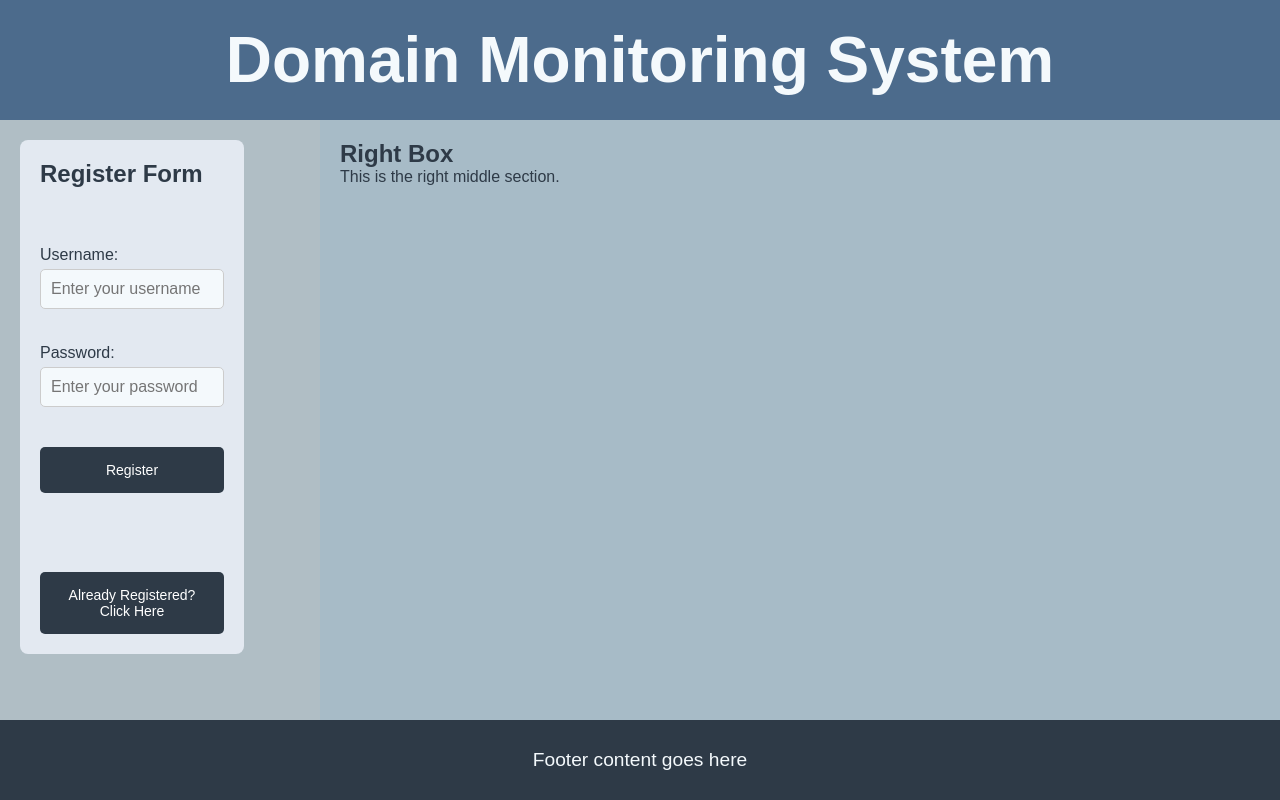
After one commit to odedra35/dms, a Flask app: template app/templates/index.html in a window 1280 px wide. The commit adds this page. Run offline with Flask 3, Linux system fonts and the light colour scheme; the template is opened without the code that fills it, so the values that code supplies are empty.

Commit message:
first day work

```diff
--- a/app/routes.py
+++ b/app/routes.py
@@ -1,19 +1,70 @@
-from flask import render_template, request
-from app import app
+from flask import Flask, render_template, request, redirect, url_for, session
+from dms.app.users.users_db_manager import add_user_to_db, check_user_in_db
+from dms.app.loggers.app_logger import get_app_logger
 import requests
 import ssl
 import socket
 import datetime
 
+logger = get_app_logger()
+person_index: int = 1
+
+app = Flask(__name__)
+# required for session stored user data
+app.secret_key = "MyVerySecretKeyHere!111"
+
+
 @app.route('/')
-@app.route('/login', methods=['GET', 'POST'])
+def home():
+    return render_template("index.html")
+
+
+@app.route("/<filename>", methods=["GET"])
+def get_file(filename: str):
+    return app.send_static_file(filename)
+
+
+@app.route("/register", methods=['POST'])
+def register_user():
+    if request.method == "POST":
+        username = request.json['username']
+        password = request.json['password']
+
+        if not username.strip() or not password.strip():
+            return {"status": "Error", "message": "Username and Password can't be empty."}
+
+        if len(username) > 50 or len(password) > 20:
+            return {"status": "Error", "message": "Please limit your username to 50 and password to 20 characters."}
+
+        logger.info(f"Performing register for user {username!r} into DB...")
+        try:
+            add_user_to_db(username, password)
+        except Exception as e:
+            return {"status": "Error", "message": f"Error on login: {e}"}
+
+        return {"status": "Pass", "message": ""}
+
+
+@app.route('/login', methods=['POST'])
 def login():
     if request.method == 'POST':
-        username = request.form['username']
-        password = request.form['password']
-        # Add your login validation logic here
-        return render_template('domain.html')
-    return render_template('login.html')
+        username = request.json['username']
+        password = request.json['password']
+
+        if not username.strip() or not password.strip():
+            logger.error("Username and Password can't be empty.")
+            return {"status": "Error", "message": "Username and Password can't be empty."}
+
+        logger.info(f"Performing login for user {username!r}...")
+        try:
+            check_user_in_db(username, password)
+            session["user"] = username
+        except Exception as e:
+            logger.error(f"Error on login: {e}")
+            return {"status": "Error", "message": f"Error on login: {e}"}
+
+    return render_template('domain.html')
+
 
 @app.route('/domain', methods=['GET', 'POST'])
 def domain():
@@ -45,5 +96,13 @@ def domain():
             domain_expired = False
 
         return f'Domain: {domain_name} is up: {domain_up}, SSL is valid: {ssl_valid}, Expired: {domain_expired}'
+    return render_template('domain.html')
 
-    return render_template('domain.html')
+
+@app.route('/logout')
+def logout():
+    session.pop('username', None)  # Remove the username from the session
+    return redirect(url_for('home'))
+
+
+app.run(host="0.0.0.0", port=8080, debug=True)
--- a/app/static/script.js
+++ b/app/static/script.js
@@ -1,30 +1,98 @@
-$(document).ready(function() {
-    // Login form validation
-    $('#login-form').submit(function(e) {
-        e.preventDefault();
-        var username = $('#username').val();
-        var password = $('#password').val();
+const FrmLogin = document.getElementById('frm-login');
+const FrmRegister = document.getElementById('frm-reg');
+const LogOutUser = document.getElementById('logout');
 
-        // Add your login validation logic here
-        if (username === '' || password === '') {
-            alert('Please enter both username and password');
-        } else {
-            // Submit the form
-            $(this).unbind('submit').submit();
-        }
+/* -------------------Register User----------------------- */
+async function registerUser(username, password){
+    console.log(`Register user ${username} ${password}`);
+    const loginData = {
+        username: username,
+        password: password
+    };
+
+    const response = await fetch('/register', {
+        method: 'POST',
+        headers: {
+        'Content-Type': 'application/json'
+        },
+        body: JSON.stringify(loginData) // Convert the data to JSON format
     });
 
-    // Domain form validation
-    $('#domain-form').submit(function(e) {
-        e.preventDefault();
-        var domain = $('#domain').val();
+    const data = await response.json();
+    if (data.message != "") {
+        console.error(`Message: ${data.message}`);
+    }
+}
 
-        // Add your domain validation logic here
-        if (domain === '') {
-            alert('Please enter a domain');
-        } else {
-            // Submit the form
-            $(this).unbind('submit').submit();
-        }
+FrmRegister.addEventListener("submit", function(event){
+    console.log('RegisterForm submitted.');
+    event.preventDefault();
+
+    const username = document.getElementById('username').value;
+    const password = document.getElementById('password').value;
+
+    registerUser(username, password);
+});
+/* -------------------Register User------------------------ */
+
+/* ---------------------Login User------------------------- */
+async function loginUser(username, password){
+    console.log(`Login user ${username} ${password}`);
+    const loginData = {
+        username: username,
+        password: password
+    };
+
+    const response = await fetch('/login', {
+        method: 'POST',
+        headers: {
+        'Content-Type': 'application/json'
+        },
+        body: JSON.stringify(loginData) // Convert the data to JSON format
     });
+
+//    const data = await response.json();
+//    if (data.message != "") {
+//        console.error(`Message: ${data.message}`);
+//    }
+}
+
+
+FrmLogin.addEventListener("submit", function(event){
+    console.log('LoginForm submitted.');
+    event.preventDefault();
+    const username = document.getElementById('username').value;
+    const password = document.getElementById('password').value;
+
+    loginUser(username, password);
 });
+/* ---------------------Login User------------------------- */
+
+
+// Function to toggle between Register and Login forms
+function toggleForms() {
+    var regForm = document.getElementById("frm-reg");
+    var loginForm = document.getElementById("frm-login");
+    var switchFormBtn = document.getElementById("switchFormBtn");
+    var switchBackBtn = document.getElementById("switchBackBtn");
+
+    // Toggle form visibility
+    if (regForm.style.display !== "none") {
+        regForm.style.display = "none"; // Hide register form
+        loginForm.style.display = "block"; // Show login form
+        switchFormBtn.style.display = "none"; // Hide "Already Registered" button
+        switchBackBtn.style.display = "inline-block"; // Show "New User" button
+    } else {
+        regForm.style.display = "block"; // Show register form
+        loginForm.style.display = "none"; // Hide login form
+        switchFormBtn.style.display = "inline-block"; // Show "Already Registered" button
+        switchBackBtn.style.display = "none"; // Hide "New User" button
+    }
+}
+
+
+function displayFileName() {
+    var fileInput = document.getElementById('file-upload');
+    var fileName = fileInput.files.length > 0 ? fileInput.files[0].name : 'No file selected';
+    document.getElementById('file-name').textContent = 'Selected file: ' + fileName;
+}
--- a/app/static/style.css
+++ b/app/static/style.css
@@ -1,25 +1,153 @@
-body {
-    font-family: Arial, sans-serif;
+/* Nordic Color Palette */
+:root {
+  --nordic-dark-blue: #2E3A47;
+  --nordic-light-blue: #4C6B8C;
+  --nordic-gray: #B0BEC5;
+  --nordic-light-gray: #E3E9F1;
+  --nordic-white: #F4F9FC;
+  --nordic-ice-blue: #A7BBC7;
 }
 
-h1 {
-    color: #333;
+/* General styles */
+* {
+  margin: 0;
+  padding: 0;
+  box-sizing: border-box;
 }
 
-form {
-    margin-top: 20px;
+body {
+  font-family: Arial, sans-serif;
+  background-color: var(--nordic-white);
+  color: var(--nordic-dark-blue);
 }
 
-input[type="text"], input[type="password"] {
-    padding: 10px;
-    width: 300px;
-    margin-bottom: 10px;
+header, footer {
+  text-align: center;
+  display: flex;
+  align-items: center;
+  justify-content: center;
 }
 
-input[type="submit"] {
-    padding: 10px 20px;
-    background-color: #4CAF50;
+/* Top Banner */
+header {
+  width: 100%;
+  height: 15vh; /* 15% of viewport height */
+  background-color: var(--nordic-light-blue);
+  color: var(--nordic-white);
+  font-size: 2rem;
+}
+
+/* Middle Section */
+.main-content {
+  display: flex;
+  height: 75vh; /* 75% of viewport height */
+}
+
+.left-box, .right-box {
+  padding: 20px;
+  height: 100%;
+}
+
+.left-box {
+  width: 25%;
+  background-color: var(--nordic-gray);
+}
+
+.right-box {
+  width: 75%;
+  background-color: var(--nordic-ice-blue);
+}
+
+/* Login Form Styles */
+.reg-form {
+  display: flex;
+  flex-direction: column;
+  width: 80%;  /* Adjust to fit within the box */
+  max-width: 400px; /* Limit max width */
+  background-color: var(--nordic-light-gray);
+  padding: 20px;
+  border-radius: 8px;
+}
+
+.form-group {
+  margin-bottom: 15px;
+}
+
+.form-group label {
+  display: block;
+  font-size: 1rem;
+  margin-bottom: 5px;
+}
+
+.form-group input {
+  width: 100%;
+  padding: 10px;
+  font-size: 1rem;
+  border: 1px solid #ccc;
+  border-radius: 5px;
+  background-color: var(--nordic-white);
+}
+
+
+button:hover {
+  background-color: var(--nordic-light-blue);
+}
+
+/* Footer */
+footer {
+  width: 100%;
+  height: 10vh; /* 10% of viewport height */
+  background-color: var(--nordic-dark-blue);
+  color: var(--nordic-white);
+  font-size: 1.2rem;
+}
+
+/* Style for the form container */
+.reg-form, .login-form {
+    margin: 0;
+    padding: 20px;
+    display: flex;
+    flex-direction: column;
+    gap: 20px; /* Adds space between form elements */
+}
+
+/* Style for the buttons */
+button {
+    padding: 15px 20px;
+    font-size: 14px;
+    cursor: pointer;
+    margin-top: 5px; /* Add margin to separate buttons from other elements */
+    border: none;
+    background-color: var(--nordic-dark-blue);
     color: white;
-    border: none;
-    cursor: pointer;
+    border-radius: 5px;
+    transition: background-color 0.3s ease;
 }
+
+
+/* Optional: Styling for the toggle buttons to distinguish them from submit button */
+#switchFormBtn, #switchBackBtn {
+    background-color: var(--nordic-dark-blue); /* Blue color for the toggle button */
+}
+
+/* Button spacing when in the same line */
+button + button {
+    margin-top: 3px; /* Ensure there's space between consecutive buttons */
+}
+
+/* Styling for the "Already Registered" and "New User" buttons (toggle buttons) */
+#switchFormBtn, #switchBackBtn {
+    margin-top: 3px; /* Add space above the toggle buttons */
+    text-align: center; /* Ensure the text is centered */
+}
+
+#switchFormBtn, #switchBackBtn {
+    display: inline-block; /* Allow buttons to be aligned properly */
+    width: 100%; /* Make the toggle button fill the width of its container */
+    text-align: center; /* Center text inside the button */
+}
+
+/* Ensure the buttons don't overlap by making them block-level when needed */
+button[type="submit"], #switchFormBtn, #switchBackBtn {
+    width: 100%;
+}
--- /dev/null
+++ b/app/templates/index.html
@@ -0,0 +1,64 @@
+<!DOCTYPE html>
+<html lang="en">
+<head>
+    <meta charset="UTF-8">
+    <meta name="viewport" content="width=device-width, initial-scale=1.0">
+    <link rel="shortcut icon" href="#">
+    <title>Domain Monitoring System</title>
+    <link rel="stylesheet" href="style.css">
+</head>
+<body>
+    <!-- Firefox un-styled page flashing fix -->
+    <script>0</script>
+    <header>
+        <h1>Domain Monitoring System</h1>
+    </header>
+
+    <div class="main-content">
+        <div class="left-box">
+            <!-- Register Form (Initially shown) -->
+            <form id="frm-reg" action="#" method="post" class="reg-form">
+                <h2>Register Form</h2><br>
+                <div class="form-group">
+                    <label for="username">Username:</label>
+                    <input type="text" id="username" name="username" required placeholder="Enter your username">
+                </div>
+                <div class="form-group">
+                    <label for="password">Password:</label>
+                    <input type="password" id="password" name="password" required placeholder="Enter your password">
+                </div>
+                <button type="submit">Register</button><br><br>
+                <!-- Button to switch to login form -->
+                <button type="button" id="switchFormBtn" onclick="toggleForms()">Already Registered? Click Here</button>
+            </form>
+
+            <!-- Login Form (Initially hidden) -->
+            <form id="frm-login" action="#" method="post" class="login-form" style="display: none;">
+                <h2>Login Form</h2><br>
+                <div class="form-group">
+                    <label for="login-username">Username:</label>
+                    <input type="text" id="login-username" name="login-username" required placeholder="Enter your username">
+                </div>
+                <div class="form-group">
+                    <label for="login-password">Password:</label>
+                    <input type="password" id="login-password" name="login-password" required placeholder="Enter your password">
+                </div>
+                <button type="submit">Login</button><br><br>
+                <!-- Button to switch to register form -->
+                <button type="button" id="switchBackBtn" onclick="toggleForms()">New User? Register Here</button>
+            </form>
+        </div>
+
+        <div class="right-box">
+            <h2>Right Box</h2>
+            <p>This is the right middle section.</p>
+        </div>
+    </div>
+
+    <footer>
+        <p>Footer content goes here</p>
+    </footer>
+
+    <script src="script.js"></script>
+</body>
+</html>
--- /dev/null
+++ b/app/users.json
@@ -0,0 +1 @@
+{"User1": {"username": "dav", "password": "dav"}, "User2": {"username": "dav1", "password": "dav1"}}
```
Also changed, not shown: app/loggers/app_logger.py (added, +34 -0 lines), app/static/script_domain.js (added, +18 -0 lines), app/templates/domain.html (+45 -12 lines), app/templates/login.html (deleted, +0 -21 lines), app/users/users_db_manager.py (added, +59 -0 lines), app/loggers/__init__.py (added), app/users/__init__.py (added), 5 other files.
